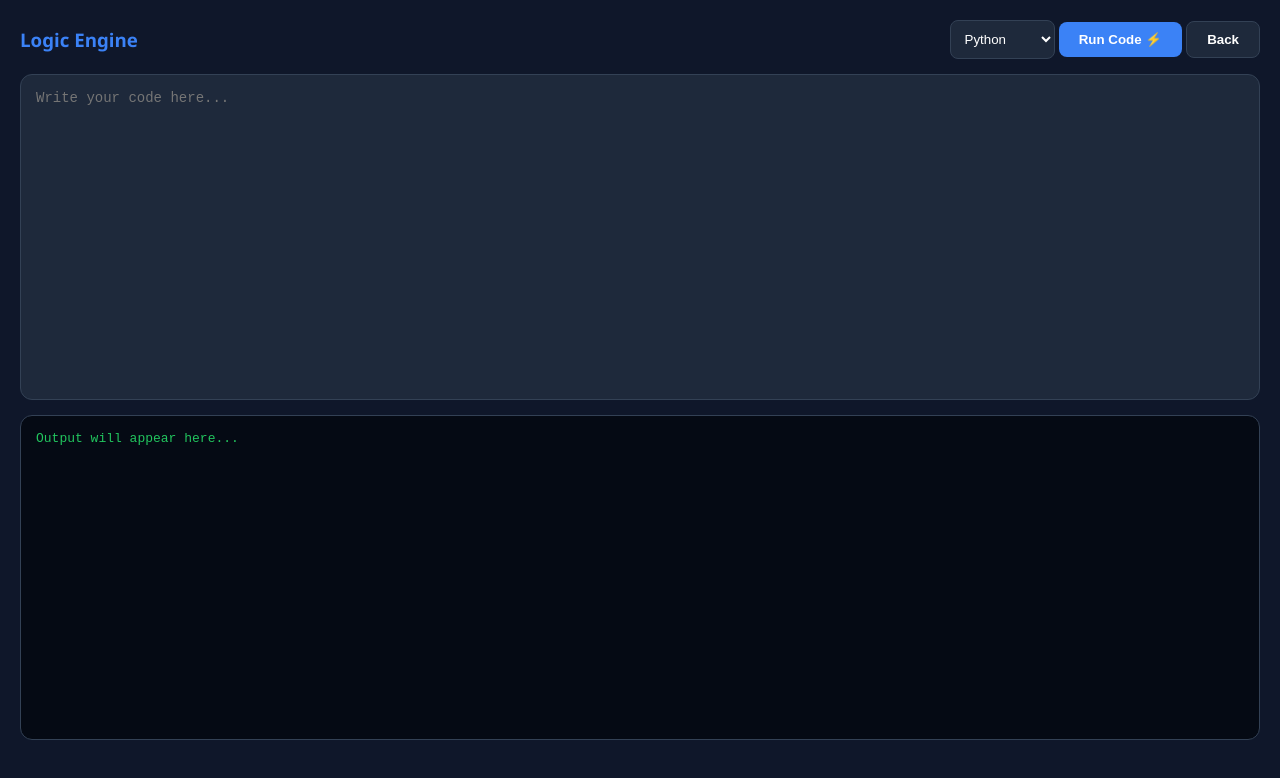
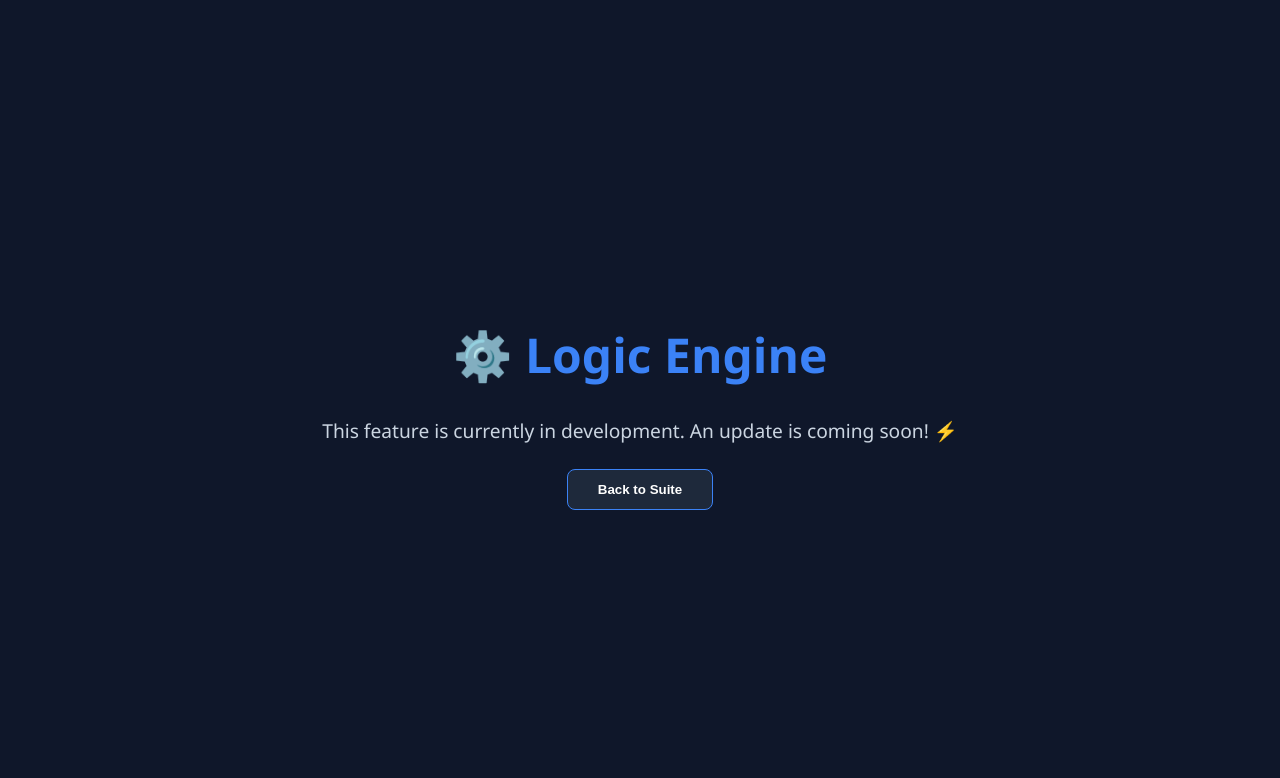
Before and after one commit to zingarenaoffi1-sudo/zingarenaoffi1-sudo.github.io, a plain HTML site: page coderunner/logic_runner.html in a window 1280 px wide. Drawn offline with Linux system fonts and the light colour scheme.

Commit message:
Add files via upload

```diff
--- a/coderunner/logic_runner.html
+++ b/coderunner/logic_runner.html
@@ -4,82 +4,35 @@
     <meta charset="UTF-8">
     <title>Logic Engine | Zing Arena</title>
     <style>
-        body { background: #0f172a; color: #cbd5e1; font-family: 'Segoe UI', sans-serif; height: 95vh; margin: 0; display: flex; flex-direction: column; padding: 20px; box-sizing: border-box; }
-        .controls { display: flex; justify-content: space-between; align-items: center; margin-bottom: 15px; }
-        h3 { color: #3b82f6; margin: 0; }
-        select { background: #1e293b; color: white; padding: 10px; border-radius: 8px; border: 1px solid #334155; }
-        textarea { flex: 1; background: #1e293b; color: #f8fafc; border: 1px solid #334155; padding: 15px; border-radius: 12px; resize: none; outline: none; font-family: monospace; font-size: 14px; margin-bottom: 15px; min-height: 150px; }
-        #output { flex: 1; background: #050a14; color: #22c55e; padding: 15px; border-radius: 12px; border: 1px solid #334155; overflow-y: auto; font-family: monospace; white-space: pre-wrap; min-height: 150px; }
-        button { background: #3b82f6; color: white; border: none; padding: 10px 20px; border-radius: 8px; cursor: pointer; font-weight: bold; }
-        button:hover { background: #2563eb; }
-        .back-btn { background: #1e293b; border: 1px solid #334155; }
+        body {
+            background: #0f172a;
+            color: #cbd5e1;
+            font-family: 'Segoe UI', sans-serif;
+            height: 100vh;
+            display: flex;
+            flex-direction: column;
+            align-items: center;
+            justify-content: center;
+            margin: 0;
+        }
+        h1 { color: #3b82f6; font-size: 3rem; margin-bottom: 10px; }
+        p { font-size: 1.2rem; margin-bottom: 25px; }
+        .back-btn {
+            padding: 12px 30px;
+            cursor: pointer;
+            background: #1e293b;
+            color: white;
+            border: 1px solid #3b82f6;
+            border-radius: 8px;
+            font-weight: bold;
+        }
+        .back-btn:hover { background: #3b82f6; }
     </style>
 </head>
 <body>
-    <div class="controls">
-        <h3>Logic Engine</h3>
-        <div>
-            <select id="lang">
-                <option value="python">Python</option>
-                <option value="java">Java</option>
-                <option value="cpp">C++</option>
-                <option value="javascript">JavaScript</option>
-            </select>
-            <button onclick="runCode()">Run Code ⚡</button>
-            <button class="back-btn" onclick="window.location.href='index.html'">Back</button>
-        </div>
-    </div>
-
-    <textarea id="code" placeholder="Write your code here..."></textarea>
-    <div id="output">Output will appear here...</div>
-
-    <script>
-        async function runCode() {
-            let code = document.getElementById('code').value;
-            let lang = document.getElementById('lang').value;
-            let output = document.getElementById('output');
-
-            if(!code.trim()) {
-                output.innerText = "Error: Please enter some code first!";
-                return;
-            }
-
-            output.innerText = "Running...";
-
-            try {
-                // Piston API request
-                let response = await fetch("https://emkc.org/api/v2/piston/execute", {
-                    method: "POST",
-                    headers: { "Content-Type": "application/json" },
-                    body: JSON.stringify({
-                        language: lang,
-                        version: "*",
-                        files: [{ content: code }]
-                    })
-                });
-
-                let result = await response.json();
-
-                if (result.run) {
-                    let out = result.run.stdout || "";
-                    let err = result.run.stderr || "";
-
-                    if (out === "" && err === "") {
-                        output.innerText = "Code executed successfully (No output).";
-                    } else {
-                        output.innerText = (err ? "--- ERROR ---\n" + err + "\n\n" : "") +
-                                           (out ? "--- OUTPUT ---\n" + out : "");
-                    }
-                } else {
-                    // Agar API se response galat aaye
-                    output.innerText = "Server Error: Unexpected format. Result: " + JSON.stringify(result);
-                }
-            } catch (err) {
-                // Yeh error tab aata hai jab browser CORS ya Network block kare
-                output.innerText = "Connection Error! \n\nTip: Please run this file using a local server (like Live Server in VS Code) instead of opening it directly as a file.";
-                console.error("Fetch Error:", err);
-            }
-        }
-    </script>
+    <h1>⚙️ Logic Engine</h1>
+    <!-- Yaha text change kar diya hai -->
+    <p>This feature is currently in development. An update is coming soon! ⚡</p>
+    <button class="back-btn" onclick="window.location.href='coderunner.html'">Back to Suite</button>
 </body>
 </html>
```
